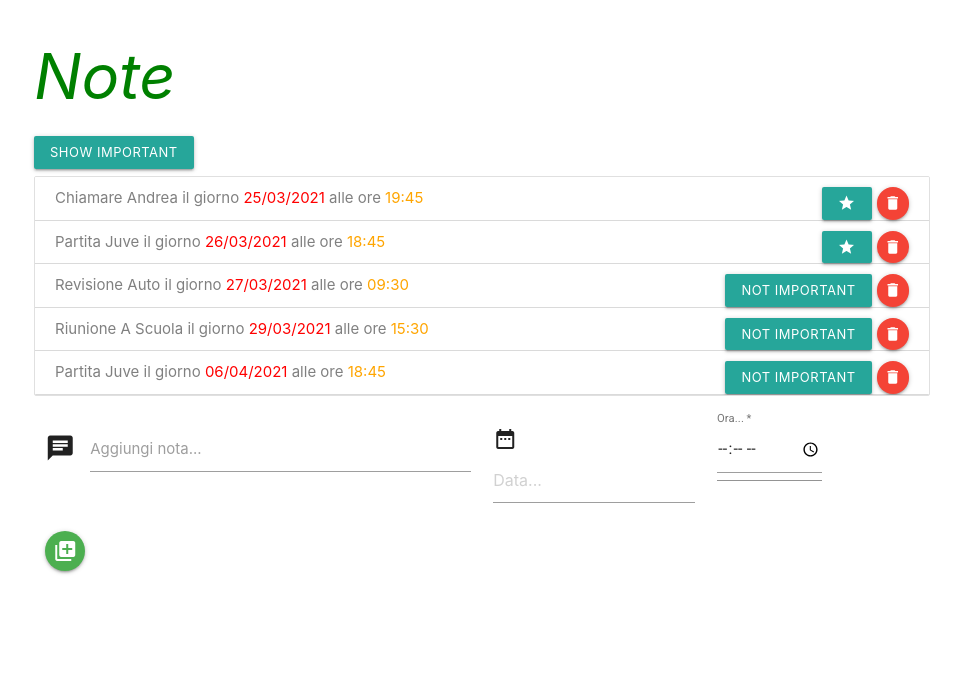
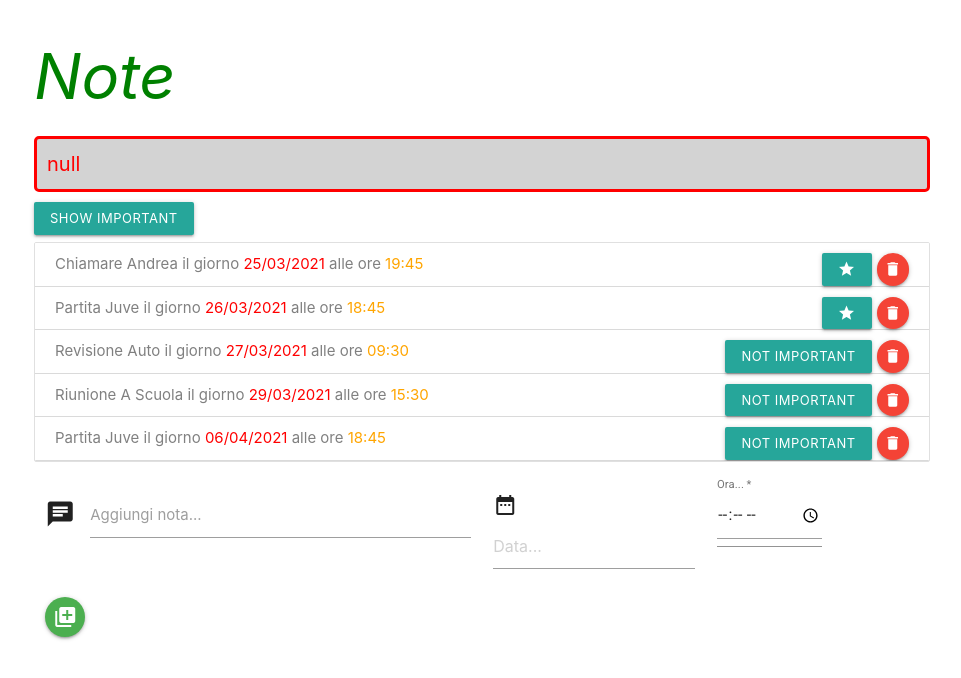
Before and after one commit to freewebsolution/ReactHooks, a React (Create React App) app in the folder notes/: page / in a window 1280 px wide. Shown: the top 678 px of the page, without its empty margins (158-1119 px from the left). Built offline with nearby package versions, Linux system fonts and the light colour scheme; data requests are answered from the project's data file.

Commit message:
Gli stili in linea

```diff
--- a/notes/src/App.js
+++ b/notes/src/App.js
@@ -13,7 +13,7 @@ const App = (props) => {
   const [newDay, setNewDay] = useState('')
   const [newOur, setNewOur] = useState('')
   const [showAll, setShowAll] = useState(true)
-  const [errorMessage, setErrorMessage] = useState(null)
+  const [errorMessage, setErrorMessage] = useState('null')
 
   useEffect(() => {
     noteService
--- a/notes/src/components/Notification.js
+++ b/notes/src/components/Notification.js
@@ -1,11 +1,20 @@
 import React from 'react';
 import './css/notification.css'
-const Notification = ({message}) => {
-    if(message === null){
+const Notification = ({ message }) => {
+    const notificationStyle = {
+        color: 'red',
+        backgroundColor: 'lightgrey',
+        fontSize: '20px',
+        borderStyle: 'solid',
+        borderRadius: '5px',
+        padding: '10px',
+        marginBottom: '10px'
+}
+if (message === null) {
     return null
 }
 return (
-        <div className="error">
+    <div style={notificationStyle}>
         {message}
     </div>
 );
```
Lines whose indentation alone changed are shown as unchanged.
